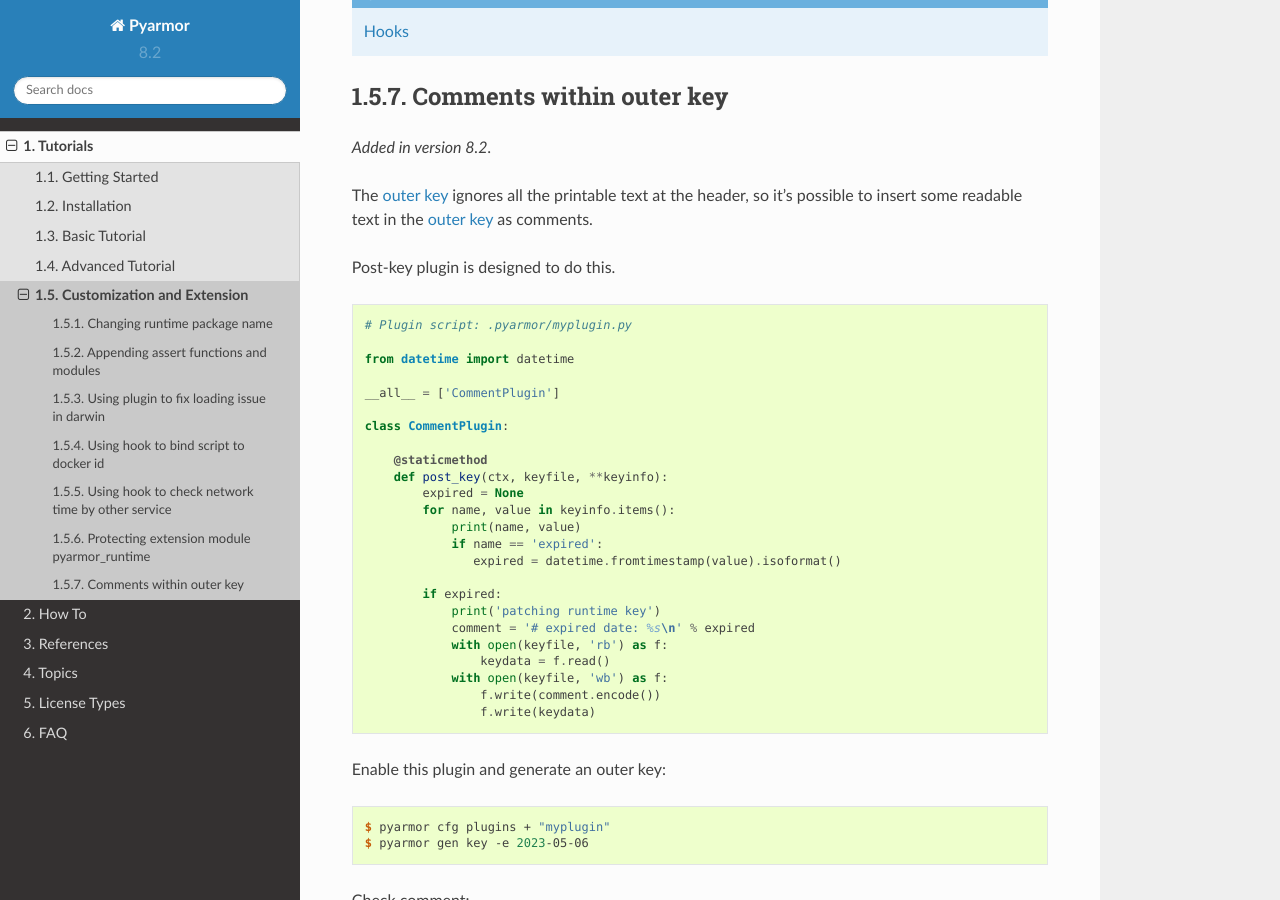
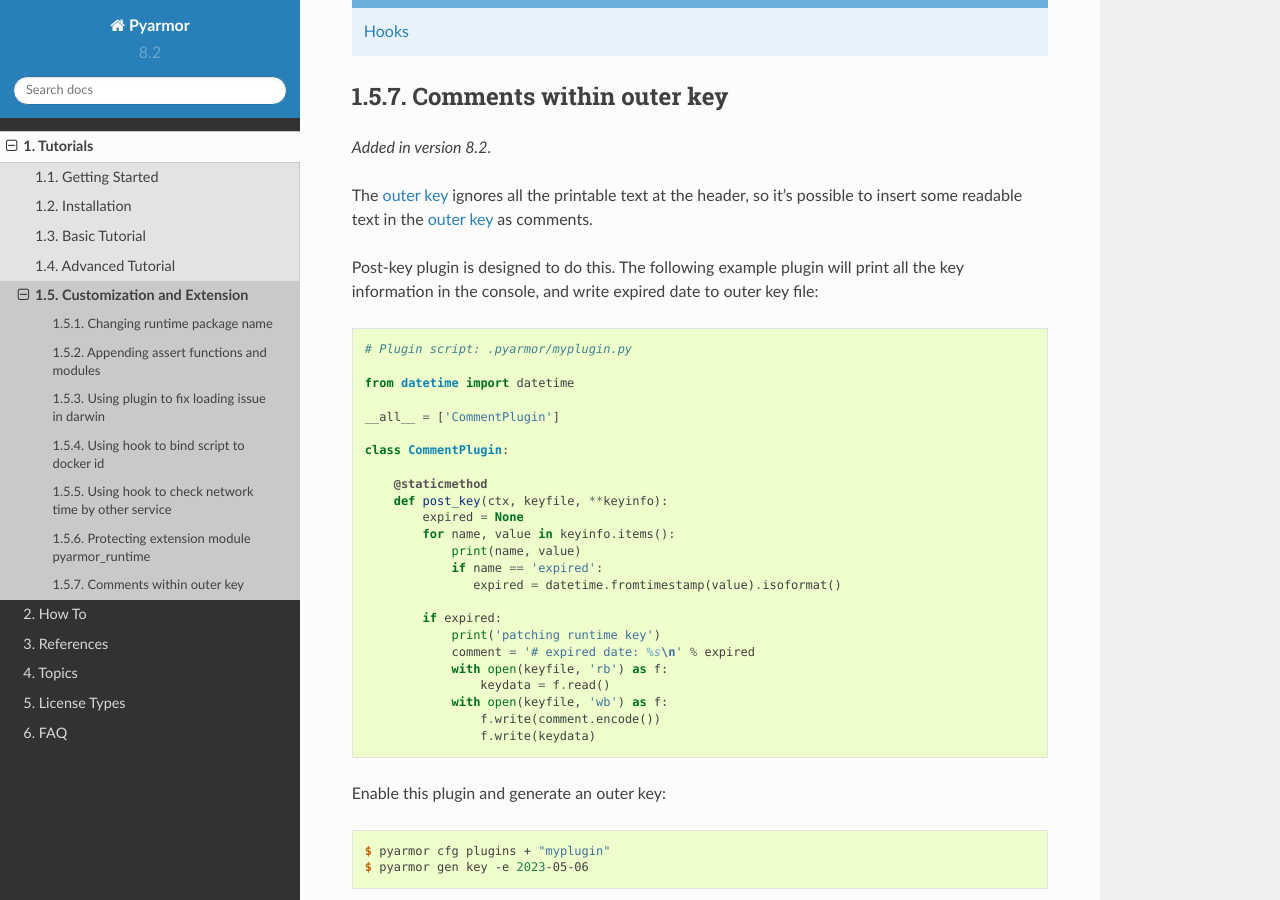
Before and after one commit to dashingsoft/pyarmor, a Sphinx documentation site: the page built from docs/tutorial/customization.rst, in a window 1280 px wide and 900 px high, scrolled down 5289 px. Built offline with Sphinx 7.4.7 and the Read the Docs theme 2.0.0, drawn with Linux system fonts in a browser that asks for light colours.

Commit message:
Refine doc

```diff
--- a/docs/tutorial/customization.rst
+++ b/docs/tutorial/customization.rst
@@ -232,7 +232,7 @@
 
 The :term:`outer key` ignores all the printable text at the header, so it's possible to insert some readable text in the :term:`outer key` as comments.
 
-Post-key plugin is designed to do this.
+Post-key plugin is designed to do this. The following example plugin will print all the key information in the console, and write expired date to outer key file:
 
 .. code-block:: python
 
```
